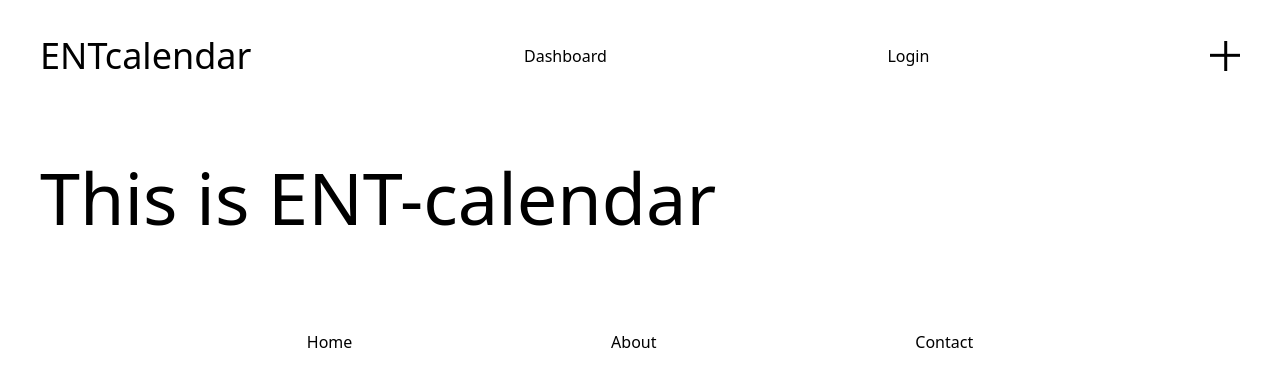
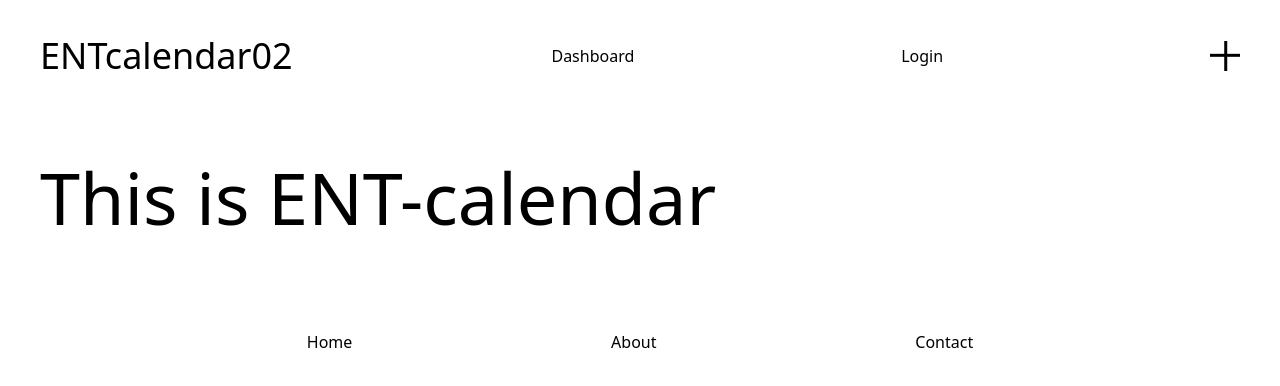
Before and after one commit to hugosandsjo/entcalendar, a Next.js app: page / in a window 1280 px wide. Shown: the top 386 px of the page. Built offline with nearby package versions, Linux system fonts and the light colour scheme; no server answers.

Commit message:
checking

```diff
--- a/src/app/components/Header.tsx
+++ b/src/app/components/Header.tsx
@@ -8,7 +8,7 @@ function Header() {
     <header className="h-28 px-10 flex justify-between items-center">
       <Link href="/">
         {" "}
-        <h1 className="text-4xl hover:opacity-30">ENTcalendar</h1>
+        <h1 className="text-4xl hover:opacity-30">ENTcalendar02</h1>
       </Link>
       <Link href="/dashboard">
         <p className="hover:underline">Dashboard</p>
```
